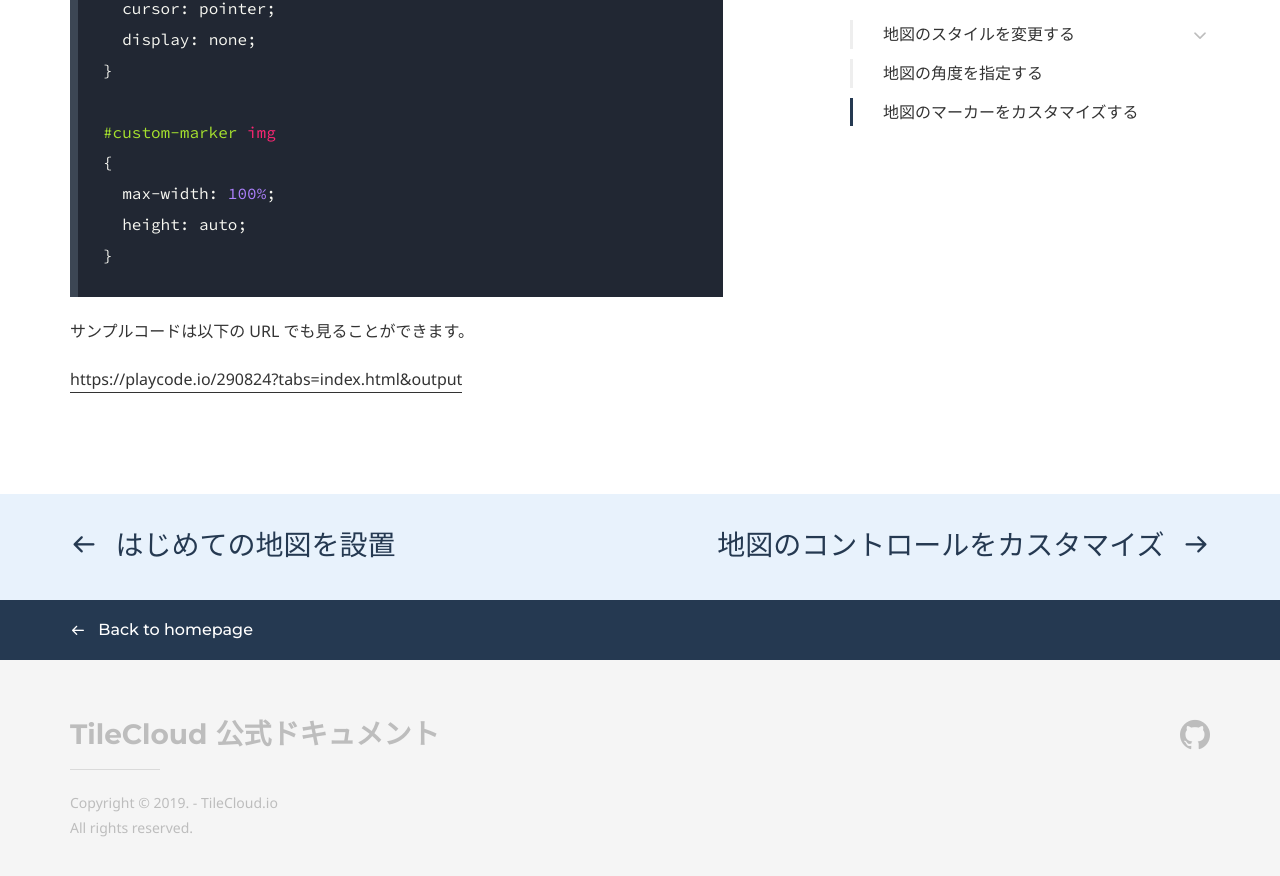
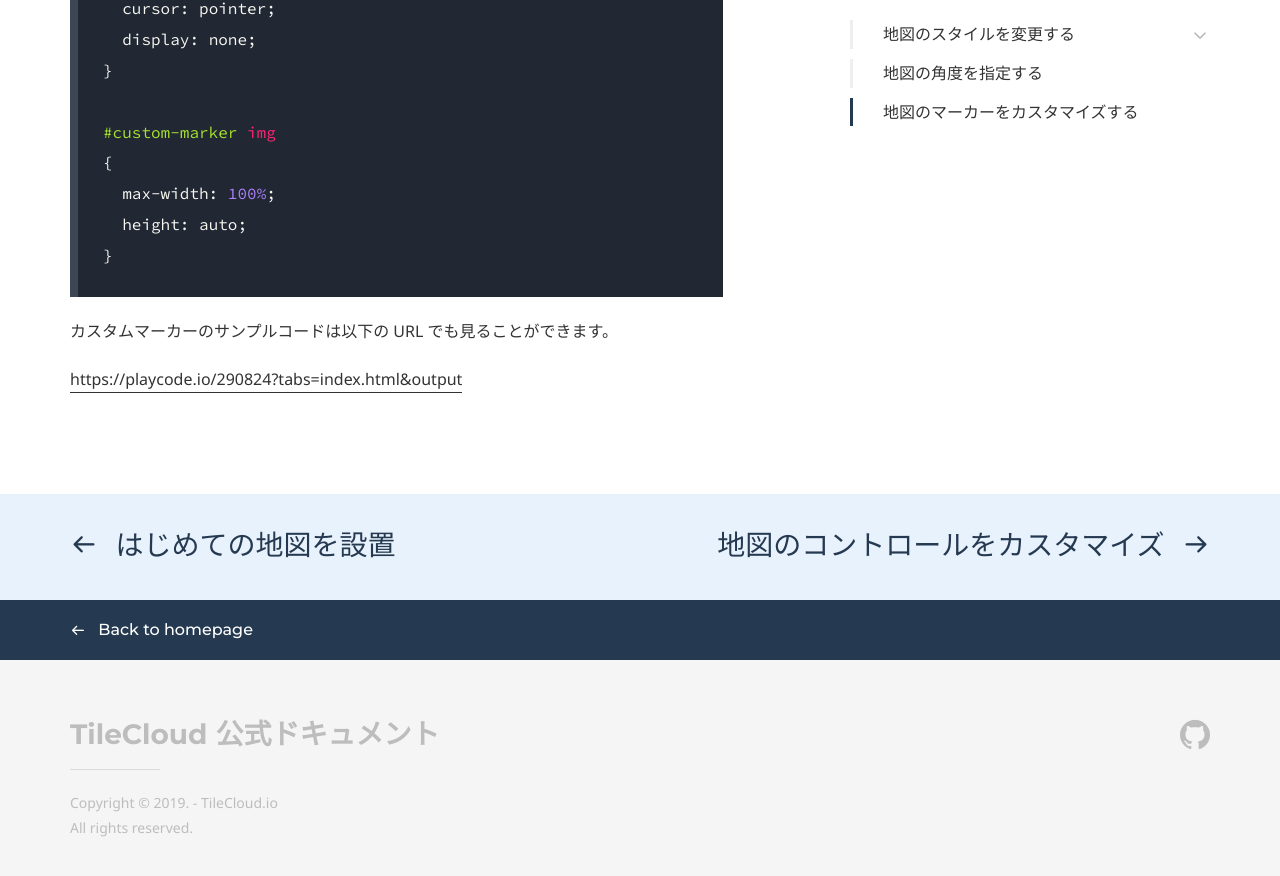
Before and after one commit to tilecloud/docs.tilecloud.io, a Jekyll site: the page built from tutorial/005.md, in a window 1280 px wide and 900 px high, scrolled down 4438 px. Shown: the top 876 px of the window. Built offline with Jekyll 4.4.1, drawn with Linux system fonts in a browser that asks for light colours; some web fonts are replaced; a script that is not in the unit is left out.

Commit message:
some fix

````diff
--- a/tutorial/005.md
+++ b/tutorial/005.md
@@ -164,6 +164,6 @@ TileCloud 地図では、JavaScript を書かなくても簡単に独自のマ
 }
 ```
 
-サンプルコードは以下の URL でも見ることができます。
+カスタムマーカーのサンプルコードは以下の URL でも見ることができます。
 
 [https://playcode.io/290824?tabs=index.html&output](https://playcode.io/290824?tabs=index.html&output)
````
